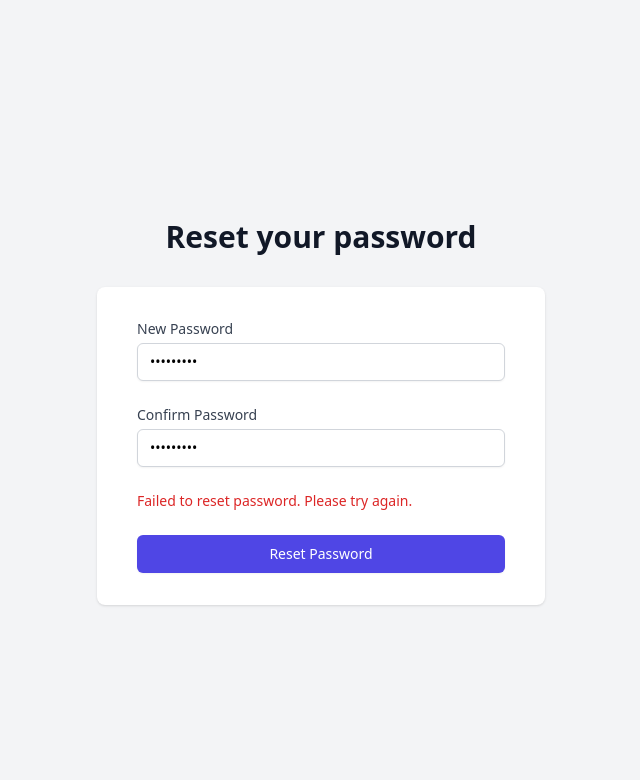
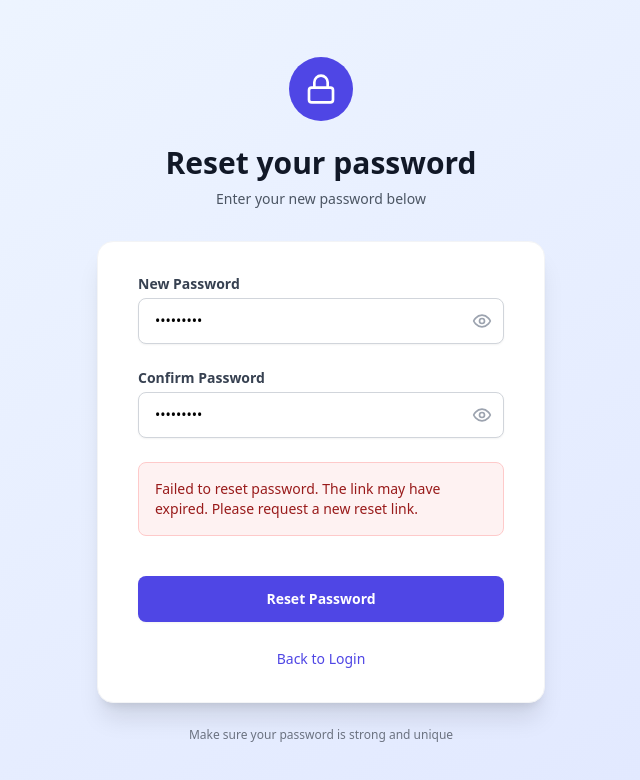
Before and after one commit to Techevery/RentEase_Frontend, a React (Vite) app: page /#/reset-password in a window 1280 px wide. Both pictures are taken after typing "Sample123", "Sample123" into the empty fields and a click on the button "Reset Password". Shown: the top 780 px of the page, without its empty margins (319-959 px from the left). Built offline with nearby package versions, Linux system fonts and the light colour scheme; no server answers.

Commit message:
reset-password updated

```diff
--- a/src/App.tsx
+++ b/src/App.tsx
@@ -20,7 +20,6 @@ import NotFound from './pages/NotFound';
 import Settings from './pages/Setting'
 import { ToastContainer } from 'react-toastify';
 
-
 function App() {
   return (
     <HashRouter>
@@ -37,17 +36,13 @@ function App() {
           pauseOnHover
         />
         <Routes>
-
-
           {/* Auth Routes */}
           <Route path="/login" element={<Login />} />
-
+          <Route path="/signup" element={<Signup />} />
           <Route path="/forgot-password" element={<ForgotPassword />} />
           <Route path="/reset-password" element={<ResetPassword />} />
-              <Route path="/signup" element={<Signup />} />
 
           {/* Landlord Routes */}
-
           <Route path="/landlord" element={<ProtectedRoute role="landlord" />}>
             <Route path="dashboard" element={<LandlordDashboard />} />
             <Route path="properties" element={<LandlordProperties />} />
@@ -68,19 +63,17 @@ function App() {
             <Route index element={<Navigate to="/manager/dashboard" replace />} />
           </Route>
 
+          {/* Settings Route */}
+          <Route path="/settings" element={<Settings />} />
 
           {/* Default Route */}
-              <Route path="/" element={<Navigate to="/login"/>} />
-              <Route path="/reset-password" element={<ResetPassword />} />
-              <Route path="/settings" element={<Settings />} />
-
+          <Route path="/" element={<Navigate to="/login" replace />} />
 
           {/* 404 Route */}
           <Route path="*" element={<NotFound />} />
         </Routes>
       </div>
     </HashRouter>
-
   );
 }
 
--- /dev/null
+++ b/src/components/auth/PublicRoute.tsx
@@ -0,0 +1,33 @@
+// components/auth/PublicRoute.tsx
+import React from 'react';
+import { Navigate, useLocation } from 'react-router-dom';
+import { useSelector } from 'react-redux';
+import { RootState } from '../../redux/store';
+
+const PublicRoute: React.FC<{ children: React.ReactNode }> = ({ children }) => {
+  const location = useLocation();
+
+  const { user, isAuthenticated, loading } = useSelector(
+    (state: RootState) => state.auth
+  );
+
+  // Show loading indicator (same as ProtectedRoute for consistency)
+  if (loading) {
+    return (
+      <div className="flex items-center justify-center min-h-screen bg-gray-50">
+        <div className="w-16 h-16 border-t-4 border-blue-800 border-solid rounded-full animate-spin"></div>
+      </div>
+    );
+  }
+
+  // If user is authenticated, redirect to their dashboard
+  if (isAuthenticated && user?.role) {
+    const from = location.state?.from?.pathname || `/${user.role}/dashboard`;
+    return <Navigate to={from} replace />;
+  }
+
+  // If not authenticated, show the public content (login, reset-password, etc.)
+  return <>{children}</>;
+};
+
+export default PublicRoute;
--- a/src/pages/auth/ResetPassword.tsx
+++ b/src/pages/auth/ResetPassword.tsx
@@ -5,11 +5,13 @@ import { zodResolver } from '@hookform/resolvers/zod';
 import { z } from 'zod';
 import toast from 'react-hot-toast';
 import { useResetPasswordMutation } from '../../redux/services/authApi';
+import { Eye, EyeOff, Lock } from 'lucide-react';
 
 const resetPasswordSchema = z.object({
   password: z.string()
-    .min(6, 'Password must be at least 6 characters')
-    .max(50, 'Password must not exceed 50 characters'),
+    .min(8, 'Password must be at least 8 characters')
+    .max(50, 'Password must not exceed 50 characters')
+    .regex(/^(?=.*[a-z])(?=.*[A-Z])(?=.*\d)/, 'Password must contain at least one uppercase letter, one lowercase letter, and one number'),
   confirmPassword: z.string()
 }).refine((data) => data.password === data.confirmPassword, {
   message: "Passwords don't match",
@@ -23,6 +25,8 @@ export const ResetPassword = () => {
   const navigate = useNavigate();
   const [resetPassword, { isLoading }] = useResetPasswordMutation();
   const [error, setError] = useState<string | null>(null);
+  const [showPassword, setShowPassword] = useState(false);
+  const [showConfirmPassword, setShowConfirmPassword] = useState(false);
 
   const {
     register,
@@ -36,76 +40,136 @@ export const ResetPassword = () => {
     try {
       setError(null);
       await resetPassword({ token: token!, password: data.password }).unwrap();
-      toast.success('Password reset successful');
+      toast.success('Password reset successfully! You can now login with your new password.');
       navigate('/login');
     } catch (error) {
       console.error('Reset password error:', error);
-      setError('Failed to reset password. Please try again.');
+      setError('Failed to reset password. The link may have expired. Please request a new reset link.');
       toast.error('Failed to reset password');
     }
   };
 
+  const togglePasswordVisibility = () => setShowPassword(!showPassword);
+  const toggleConfirmPasswordVisibility = () => setShowConfirmPassword(!showConfirmPassword);
+
   return (
-    <div className="min-h-screen bg-gray-100 flex flex-col justify-center py-12 sm:px-6 lg:px-8">
+    <div className="min-h-screen bg-gradient-to-br from-blue-50 to-indigo-100 flex flex-col justify-center py-12 sm:px-6 lg:px-8">
       <div className="sm:mx-auto sm:w-full sm:max-w-md">
-        <h2 className="mt-6 text-center text-3xl font-extrabold text-gray-900">
+        <div className="flex justify-center">
+          <div className="w-16 h-16 bg-indigo-600 rounded-full flex items-center justify-center">
+            <Lock className="h-8 w-8 text-white" />
+          </div>
+        </div>
+        <h2 className="mt-6 text-center text-3xl font-bold text-gray-900">
           Reset your password
         </h2>
+        <p className="mt-2 text-center text-sm text-gray-600 max-w">
+          Enter your new password below
+        </p>
       </div>
 
       <div className="mt-8 sm:mx-auto sm:w-full sm:max-w-md">
-        <div className="bg-white py-8 px-4 shadow sm:rounded-lg sm:px-10">
+        <div className="bg-white py-8 px-6 shadow-xl rounded-2xl sm:px-10 border border-gray-100">
           <form className="space-y-6" onSubmit={handleSubmit(onSubmit)}>
             <div>
-              <label htmlFor="password" className="block text-sm font-medium text-gray-700">
+              <label htmlFor="password" className="block text-sm font-semibold text-gray-700">
                 New Password
               </label>
-              <div className="mt-1">
+              <div className="mt-1 relative">
                 <input
                   id="password"
-                  type="password"
+                  type={showPassword ? 'text' : 'password'}
                   {...register('password')}
-                  className="appearance-none block w-full px-3 py-2 border border-gray-300 rounded-md shadow-sm placeholder-gray-400 focus:outline-none focus:ring-indigo-500 focus:border-indigo-500 sm:text-sm"
+                  className="appearance-none block w-full px-4 py-3 border border-gray-300 rounded-lg shadow-sm placeholder-gray-400 focus:outline-none focus:ring-2 focus:ring-indigo-500 focus:border-transparent transition-all duration-200 sm:text-sm"
+                  placeholder="Enter your new password"
                 />
-                {errors.password && (
-                  <p className="mt-2 text-sm text-red-600">{errors.password.message}</p>
-                )}
+                <button
+                  type="button"
+                  className="absolute inset-y-0 right-0 pr-3 flex items-center"
+                  onClick={togglePasswordVisibility}
+                >
+                  {showPassword ? (
+                    <EyeOff className="h-5 w-5 text-gray-400 hover:text-gray-600" />
+                  ) : (
+                    <Eye className="h-5 w-5 text-gray-400 hover:text-gray-600" />
+                  )}
+                </button>
               </div>
+              {errors.password && (
+                <p className="mt-2 text-sm text-red-600 font-medium">{errors.password.message}</p>
+              )}
             </div>
 
             <div>
-              <label htmlFor="confirmPassword" className="block text-sm font-medium text-gray-700">
+              <label htmlFor="confirmPassword" className="block text-sm font-semibold text-gray-700">
                 Confirm Password
               </label>
-              <div className="mt-1">
+              <div className="mt-1 relative">
                 <input
                   id="confirmPassword"
-                  type="password"
+                  type={showConfirmPassword ? 'text' : 'password'}
                   {...register('confirmPassword')}
-                  className="appearance-none block w-full px-3 py-2 border border-gray-300 rounded-md shadow-sm placeholder-gray-400 focus:outline-none focus:ring-indigo-500 focus:border-indigo-500 sm:text-sm"
+                  className="appearance-none block w-full px-4 py-3 border border-gray-300 rounded-lg shadow-sm placeholder-gray-400 focus:outline-none focus:ring-2 focus:ring-indigo-500 focus:border-transparent transition-all duration-200 sm:text-sm"
+                  placeholder="Confirm your new password"
                 />
-                {errors.confirmPassword && (
-                  <p className="mt-2 text-sm text-red-600">{errors.confirmPassword.message}</p>
-                )}
+                <button
+                  type="button"
+                  className="absolute inset-y-0 right-0 pr-3 flex items-center"
+                  onClick={toggleConfirmPasswordVisibility}
+                >
+                  {showConfirmPassword ? (
+                    <EyeOff className="h-5 w-5 text-gray-400 hover:text-gray-600" />
+                  ) : (
+                    <Eye className="h-5 w-5 text-gray-400 hover:text-gray-600" />
+                  )}
+                </button>
               </div>
+              {errors.confirmPassword && (
+                <p className="mt-2 text-sm text-red-600 font-medium">{errors.confirmPassword.message}</p>
+              )}
             </div>
 
             {error && (
-              <div className="text-sm text-red-600">
-                {error}
+              <div className="rounded-lg bg-red-50 p-4 border border-red-200">
+                <p className="text-sm font-medium text-red-800">
+                  {error}
+                </p>
               </div>
             )}
 
-            <div>
+            <div className="pt-4">
               <button
                 type="submit"
                 disabled={isLoading}
-                className="w-full flex justify-center py-2 px-4 border border-transparent rounded-md shadow-sm text-sm font-medium text-white bg-indigo-600 hover:bg-indigo-700 focus:outline-none focus:ring-2 focus:ring-offset-2 focus:ring-indigo-500 disabled:opacity-50"
+                className="w-full flex justify-center py-3 px-4 border border-transparent rounded-lg shadow-sm text-sm font-semibold text-white bg-indigo-600 hover:bg-indigo-700 focus:outline-none focus:ring-2 focus:ring-offset-2 focus:ring-indigo-500 disabled:opacity-50 disabled:cursor-not-allowed transition-colors duration-200 transform hover:scale-[1.02]"
               >
-                {isLoading ? 'Resetting...' : 'Reset Password'}
+                {isLoading ? (
+                  <div className="flex items-center">
+                    <div className="w-4 h-4 border-2 border-white border-t-transparent rounded-full animate-spin mr-2"></div>
+                    Resetting Password...
+                  </div>
+                ) : (
+                  'Reset Password'
+                )}
+              </button>
+            </div>
+
+            <div className="text-center">
+              <button
+                type="button"
+                onClick={() => navigate('/login')}
+                className="text-sm font-medium text-indigo-600 hover:text-indigo-500 transition-colors duration-200"
+              >
+                Back to Login
               </button>
             </div>
           </form>
+        </div>
+
+        <div className="mt-6 text-center">
+          <p className="text-xs text-gray-500">
+            Make sure your password is strong and unique
+          </p>
         </div>
       </div>
     </div>
```
Lines whose indentation alone changed are shown as unchanged.
